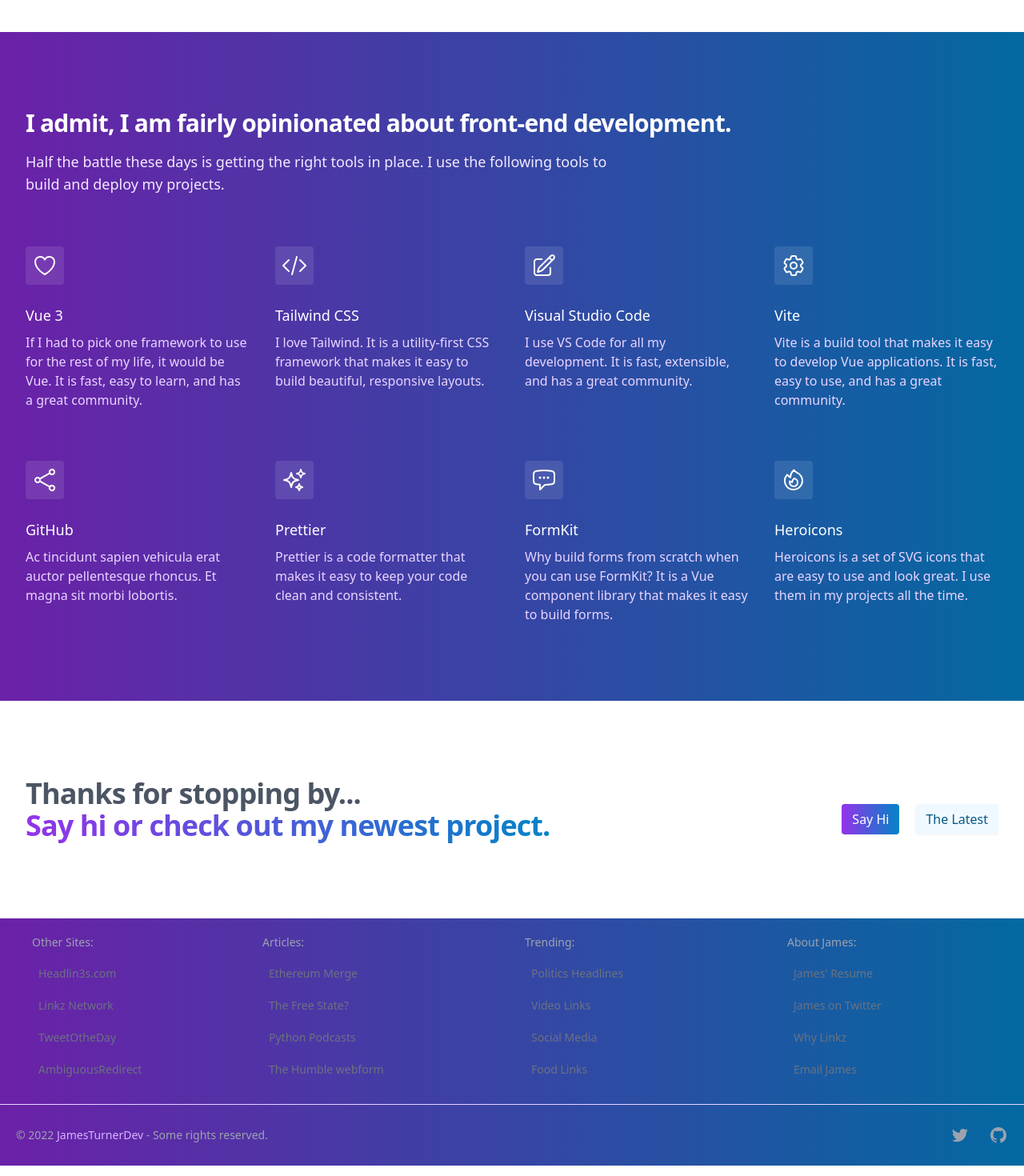
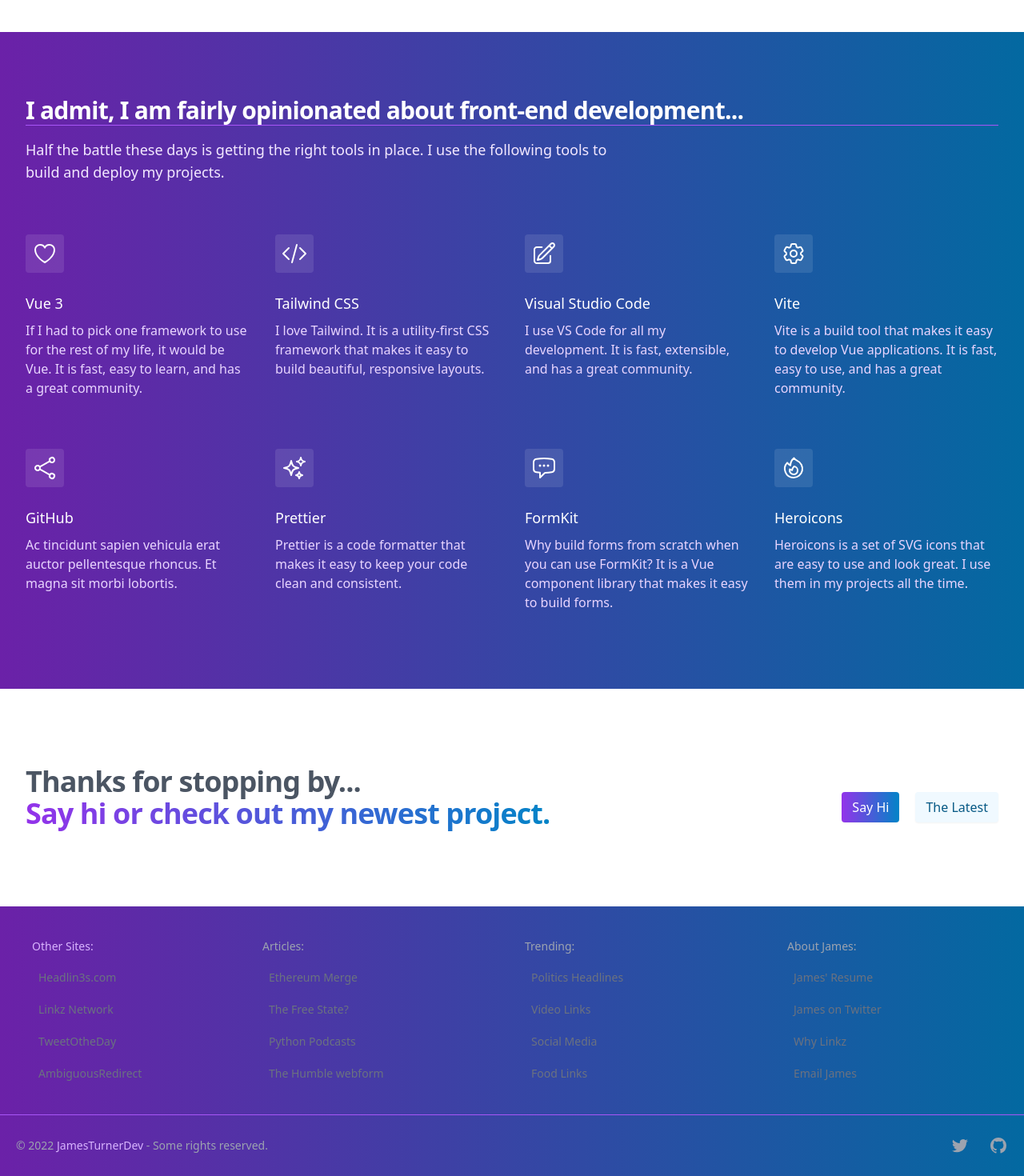
Before and after one commit to jamesturner-dev/landingPage, a Vue app: page / in a window 1280 px wide. Shown: the part 2260-3730 px from the top of the page at 80% size. Built offline with nearby package versions, Linux system fonts and the light colour scheme.

Commit message:
Footer Fixes

```diff
--- a/src/components/FooterFiles/FooterLinks.vue
+++ b/src/components/FooterFiles/FooterLinks.vue
@@ -1,5 +1,5 @@
 <template>
-  <div class="pb-8 xl:grid xl:grid-cols-4 xl:gap-8 footer-links">
+  <div class="pt-5 pb-10 xl:grid xl:grid-cols-4 xl:gap-8 footer-links">
     <div class="grid grid-cols-2 gap-8 xl:col-span-4">
       <div class="md:grid md:grid-cols-2 md:gap-8">
         <FooterTags />
--- a/src/components/FooterFiles/FooterNav.vue
+++ b/src/components/FooterFiles/FooterNav.vue
@@ -1,5 +1,5 @@
 <template>
-  <div class="p-5 border-t border-purple-200 md:flex md:items-center md:justify-between">
+  <div class="p-5 border-t border-purple-500 md:flex md:items-center md:justify-between">
     <div class="flex space-x-6 md:order-2">
       <a v-for="item in social" :key="item.name" :href="item.href" class="text-gray-400 hover:text-white">
         <span class="sr-only">{{ item.name }}</span>
--- a/src/components/FooterFiles/FooterTags.vue
+++ b/src/components/FooterFiles/FooterTags.vue
@@ -1,13 +1,13 @@
 <template>
   <div class="ml-10">
-    <h3 class="text-sm font-medium text-gray-400">
+    <h3 class="text-sm font-medium text-purple-300">
       Other Sites:
     </h3>
     <ul role="list" class="mt-4 space-y-4">
-      <li v-for="item in categories" :key="item.name">
-        <a :href="item.href"
+      <li v-for="site in sites" :key="site.name">
+        <a :href="site.href"
           class="px-2 text-sm dark:text-gray-400 dark:hover:text-white text-gray-500 hover:text-gray-900">
-          {{ item.name }}
+          {{ site.name }}
         </a>
       </li>
     </ul>
@@ -15,7 +15,7 @@
 </template>
 
 <script setup>
-const categories = [
+const sites = [
   { name: "Headlin3s.com", href: "https://headlin3s.com" },
   { name: "Linkz Network", href: "https://linkz.network" },
   { name: "TweetOtheDay", href: "https://tweetotheday.com" },
--- a/src/components/GradientSection.vue
+++ b/src/components/GradientSection.vue
@@ -1,8 +1,8 @@
 <template>
   <div class="bg-gradient-to-r from-purple-800 to-sky-700">
-    <div class="mx-auto max-w-4xl px-4 py-16 sm:px-6 sm:pt-20 sm:pb-24 lg:max-w-7xl lg:px-8 lg:pt-24">
-      <h2 class="text-3xl font-bold tracking-tight text-white">
-        I admit, I am fairly opinionated about front-end development.
+    <div class="mx-auto max-w-4xl px-4 py-10 sm:px-6 sm:pt-20 sm:pb-24 lg:max-w-7xl lg:px-8 lg:pt-15">
+      <h2 class="border-b border-purple-500 text-3xl font-bold tracking-tight text-white">
+        I admit, I am fairly opinionated about front-end development...
       </h2>
       <p class="mt-4 max-w-3xl text-lg text-purple-100">
         Half the battle these days is getting the right tools in place.
@@ -13,10 +13,7 @@
         <div v-for="feature in features" :key="feature.name">
           <div>
             <span class="flex h-12 w-12 items-center justify-center rounded bg-white bg-opacity-10">
-              <component
-                :is="feature.icon"
-                class="h-8 w-8 text-white"
-                aria-hidden="true" />
+              <component :is="feature.icon" class="h-8 w-8 text-white" aria-hidden="true" />
             </span>
           </div>
           <div class="mt-6">
```
